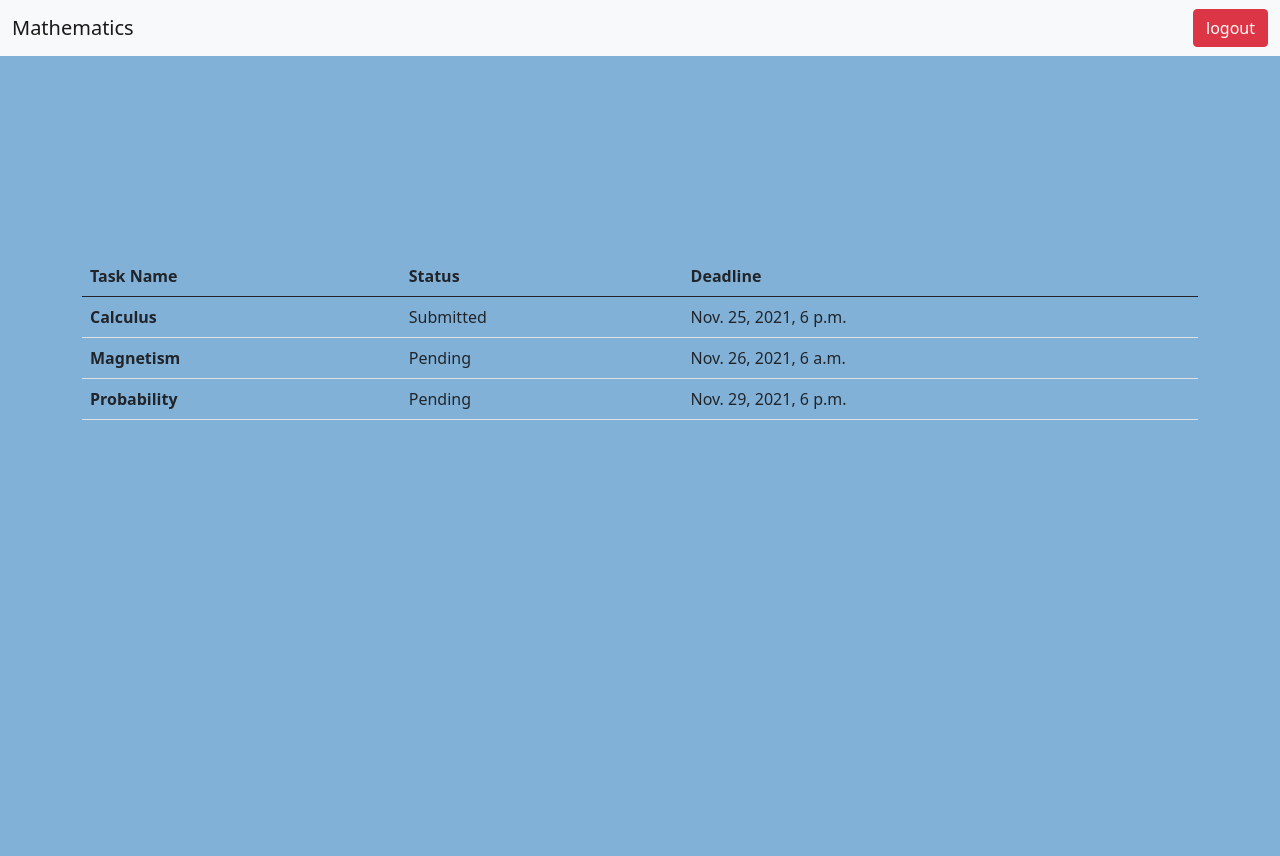
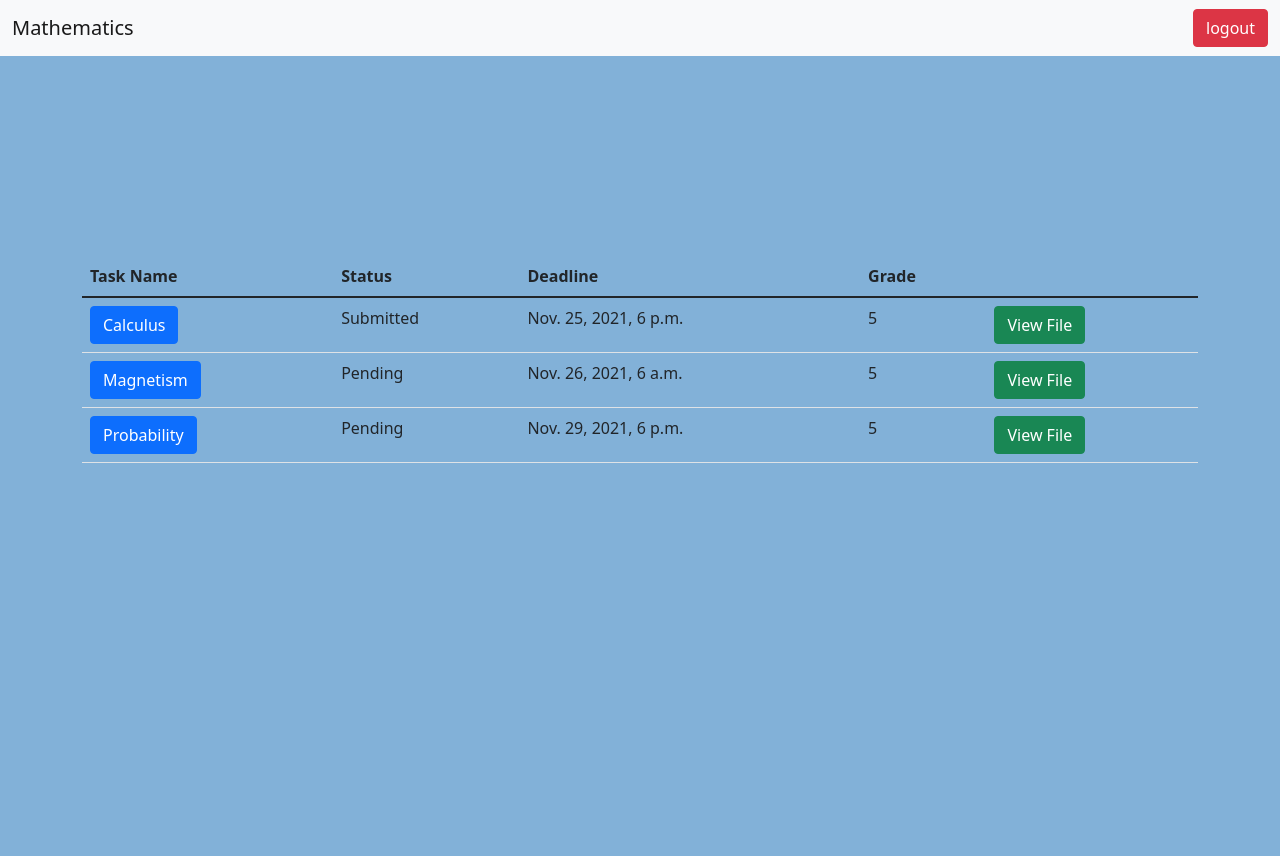
Before and after one commit to pdamarla/CS-IA, a Django app: template csia_app/templates/usertasks.html in a window 1280 px wide. Run offline with Django 3.2, Linux system fonts and the light colour scheme; the template is opened without the code that fills it: values that come from a table or form of the project are taken from there, others are empty; data comes from the database, SQL or seed files in the repository; both versions use the stored data as it was after the commit.

Commit message:
view tasks

```diff
--- a/csia_app/templates/base.html
+++ b/csia_app/templates/base.html
@@ -2,9 +2,10 @@
 <html>
 <head>
     <title>MANAGE YOUR TASKS</title>
-    <link href="https://cdn.jsdelivr.net/npm/bootstrap@5.0.0-beta3/dist/css/bootstrap.min.css" rel="stylesheet" integrity="sha384-eOJMYsd53ii+scO/bJGFsiCZc+5NDVN2yr8+0RDqr0Ql0h+rP48ckxlpbzKgwra6" crossorigin="anonymous">
+  <link rel="stylesheet" href="https://cdn.jsdelivr.net/npm/bootstrap@5.1.3/dist/css/bootstrap.min.css">
 </head>
 <body>
+    <script src="https://cdn.jsdelivr.net/npm/bootstrap@5.1.3/dist/js/bootstrap.min.js"></script>
 {% block content %}
 {% endblock %}
 </body>
--- a/csia_app/templates/usertasks.html
+++ b/csia_app/templates/usertasks.html
@@ -14,16 +14,55 @@
               <th scope="col">Task Name</th>
               <th scope="col">Status</th>
               <th scope="col">Deadline</th>
+              <th scope="col">Grade</th>
             </tr>
           </thead>
           <tbody>
               {% for task in tasks %}
                <tr>
-                  <th scope="row">{{task.name}}</th>
+                  <th scope="row">
+                      <button type="button" class="btn btn-primary" data-bs-toggle="modal" data-bs-target="#taskModal{{task.id}}">
+      {{task.name}}
+    </button></th>
+
                   <td>{{task.status}}</td>
                   <td>{{task.deadline}}</td>
+                  <td>{{task.grade}}</td>
+                  <td> <a class = "btn btn-success" href="/media/{{task.file}}" target="_blank">
+                      View File
+                  </a>
+                  </td>
+
                 </tr>
-                {% endfor %}
+
+
+
+        <!-- Modal -->
+        <div class="modal fade" id="taskModal{{task.id}}" tabindex="-1" aria-labelledby="exampleModalLabel" aria-hidden="true">
+          <div class="modal-dialog">
+            <div class="modal-content">
+              <div class="modal-header">
+                <h5 class="modal-title" id="exampleModalLabel">{{task.name}}</h5>
+                <button type="button" class="btn-close" data-bs-dismiss="modal" aria-label="Close"></button>
+              </div>
+              <div class="modal-body">
+                 {{task.description}}
+                  <hr>
+                    <form method = "post" action="/savetasks/{{task.id}}" enctype="multipart/form-data">
+                        {% csrf_token %}
+                      <div class="mb-3">
+                        <label for="task-file" class="form-label">Choose File</label>
+                        <input type="file" class="form-control" id="task-file" name = "task-file" aria-describedby="emailHelp">
+                        <div id="emailHelp" class="form-text">Your deadline is at {{task.deadline}}</div>
+                      </div>
+                      <button type="submit" class="btn btn-primary">Submit</button>
+                    </form>
+
+              </div>
+            </div>
+          </div>
+        </div>
+              {% endfor %}
 
 
           </tbody>
--- a/csia_app/urls.py
+++ b/csia_app/urls.py
@@ -1,6 +1,8 @@
 from django.contrib import admin
 from django.urls import path
 from .views import *
+from django.conf.urls.static import static
+from django.conf import settings
 
 urlpatterns = [
     path('myadmin/',adminloginview,name = 'adminloginpage'),
@@ -12,5 +14,6 @@ urlpatterns = [
     path('customer/authenticate/', userauthenticate, name = "userauthenticate"),
     path('user/homepage/', userhomepageview, name = 'userhomepage'),
     path('userlogout/', userlogout, name = "userlogout"),
-    path('usertasks/<int:subject_id>', usertasksview, name = "usertasks")
-    ]
+    path('usertasks/<int:subject_id>', usertasksview, name = "usertasks"),
+    path('savetasks/<int:task_id>', savetask)
+    ] + static(settings.MEDIA_URL, document_root=settings.MEDIA_ROOT)
--- a/csia_prj/settings.py
+++ b/csia_prj/settings.py
@@ -114,6 +114,8 @@ USE_L10N = True
 
 USE_TZ = True
 
+MEDIA_URL = '/media/'
+MEDIA_ROOT = os.path.join(BASE_DIR, 'media/')
 
 # Static files (CSS, JavaScript, Images)
 # https://docs.djangoproject.com/en/3.2/howto/static-files/
--- a/csia_prj/urls.py
+++ b/csia_prj/urls.py
@@ -19,4 +19,5 @@ from django.urls import path,include
 urlpatterns = [
     path('',include('csia_app.urls')),
     path('admin/', admin.site.urls),
+
 ]
```
Also changed, not shown: csia_app/views.py (+11 -0 lines), db.sqlite3, 5 other files.
